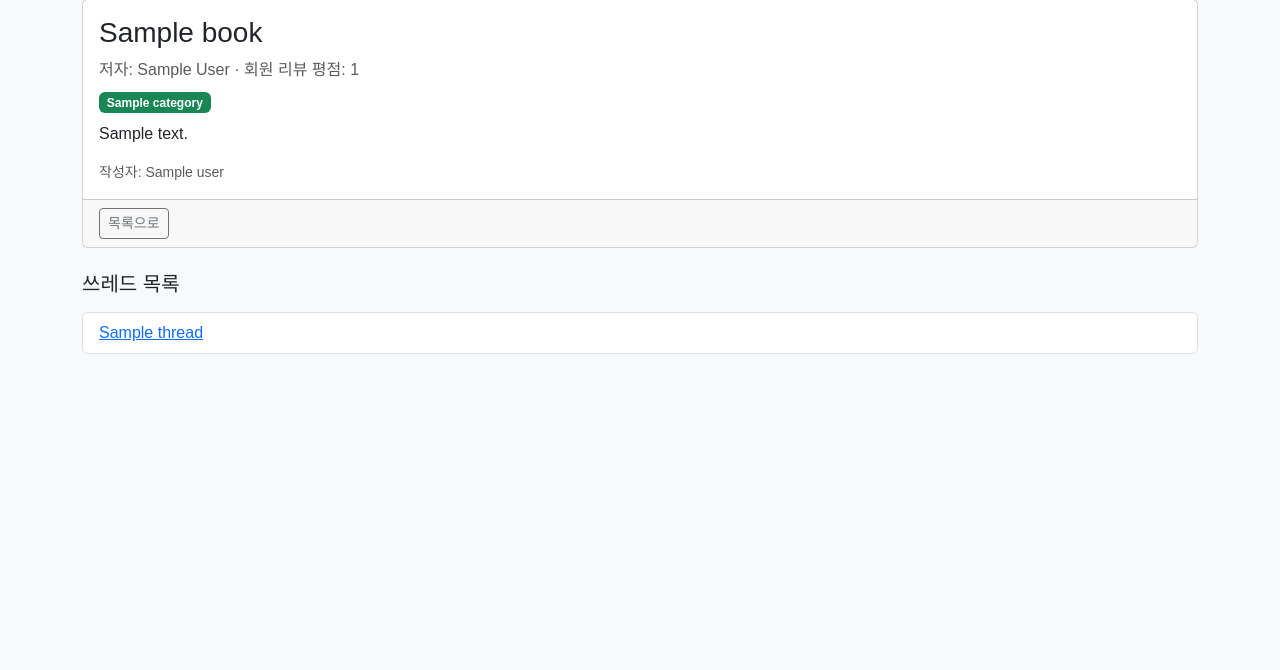
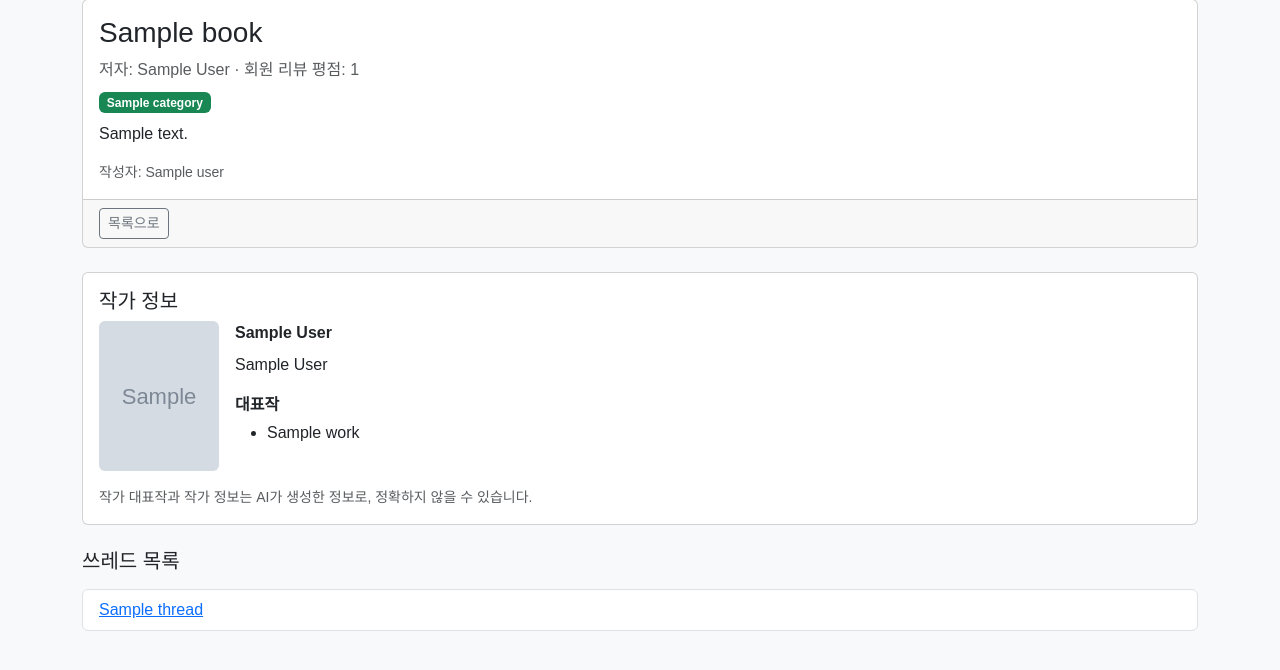
Before and after one commit to yunah02/06-pjt, a Django app: template books/templates/books/detail.html in a window 1280 px wide. Shown: the part 101-771 px from the top of the page. Run offline with Django 5.2, Linux system fonts and the light colour scheme; tables that the repository leaves empty hold one stand-in row (values such as "Sample post"); the template is opened without the code that fills it: values that come from a table or form of the project are taken from there, most other values are stand-ins (such as "Sample title", 1, 10 or a date in 2020); grey boxes marked "Sample" are stand-in pictures; data that the repository does not hold is empty.

Commit message:
feat: 도서 등록 시 작가 정보 생성 및 상세 화면에 표시

```diff
--- a/books/templates/books/detail.html
+++ b/books/templates/books/detail.html
@@ -21,6 +21,35 @@
   </div>
 </div>
 
+<div class="card mb-4">
+  <div class="card-body">
+    <h2 class="h5">작가 정보</h2>
+    {% if book.author_info %}
+      <div class="d-flex gap-3">
+        {% if book.author_image %}
+          <img src="{{ book.author_image }}" alt="{{ book.author }}"
+               class="rounded" style="width: 120px; height: 150px; object-fit: cover;">
+        {% endif %}
+        <div>
+          <p class="mb-2"><strong>{{ book.author }}</strong></p>
+          <p>{{ book.author_info|linebreaksbr }}</p>
+          {% if book.author_works %}
+            <p class="mb-1 fw-semibold">대표작</p>
+            <ul class="mb-0">
+              {% for work in book.author_works %}
+                <li>{{ work }}</li>
+              {% endfor %}
+            </ul>
+          {% endif %}
+        </div>
+      </div>
+    {% else %}
+      <p class="text-muted mb-0">작가 정보를 불러오지 못했습니다.</p>
+    {% endif %}
+    <p class="small text-muted mt-3 mb-0">작가 대표작과 작가 정보는 AI가 생성한 정보로, 정확하지 않을 수 있습니다.</p>
+  </div>
+</div>
+
 <div class="d-flex justify-content-between align-items-center mb-3">
   <h2 class="h5 mb-0">쓰레드 목록</h2>
   {% if user.is_authenticated %}
--- a/books/views.py
+++ b/books/views.py
@@ -5,6 +5,7 @@ from .forms import BookForm, ThreadForm, CommentForm
 from .models import Book, Thread, Comment
 from django.http import Http404
 from accounts.models import Category
+from .ai import fill_author_info
 
 @require_safe
 def index(request):
@@ -33,6 +34,7 @@ def create(request):
             book = form.save(commit=False)
             book.user = request.user
             book.save()
+            fill_author_info(book)
             return redirect('books:detail', book.pk)
     else:
         form = BookForm()
```
